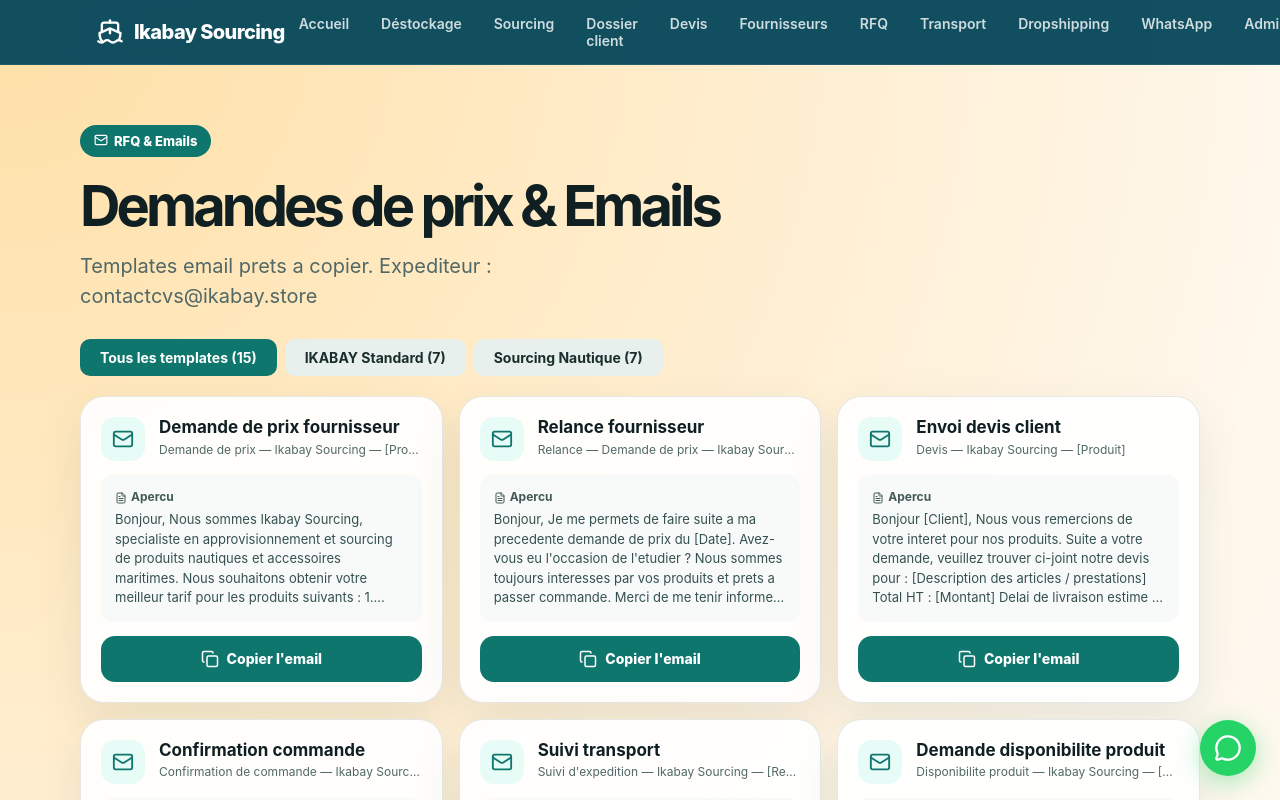
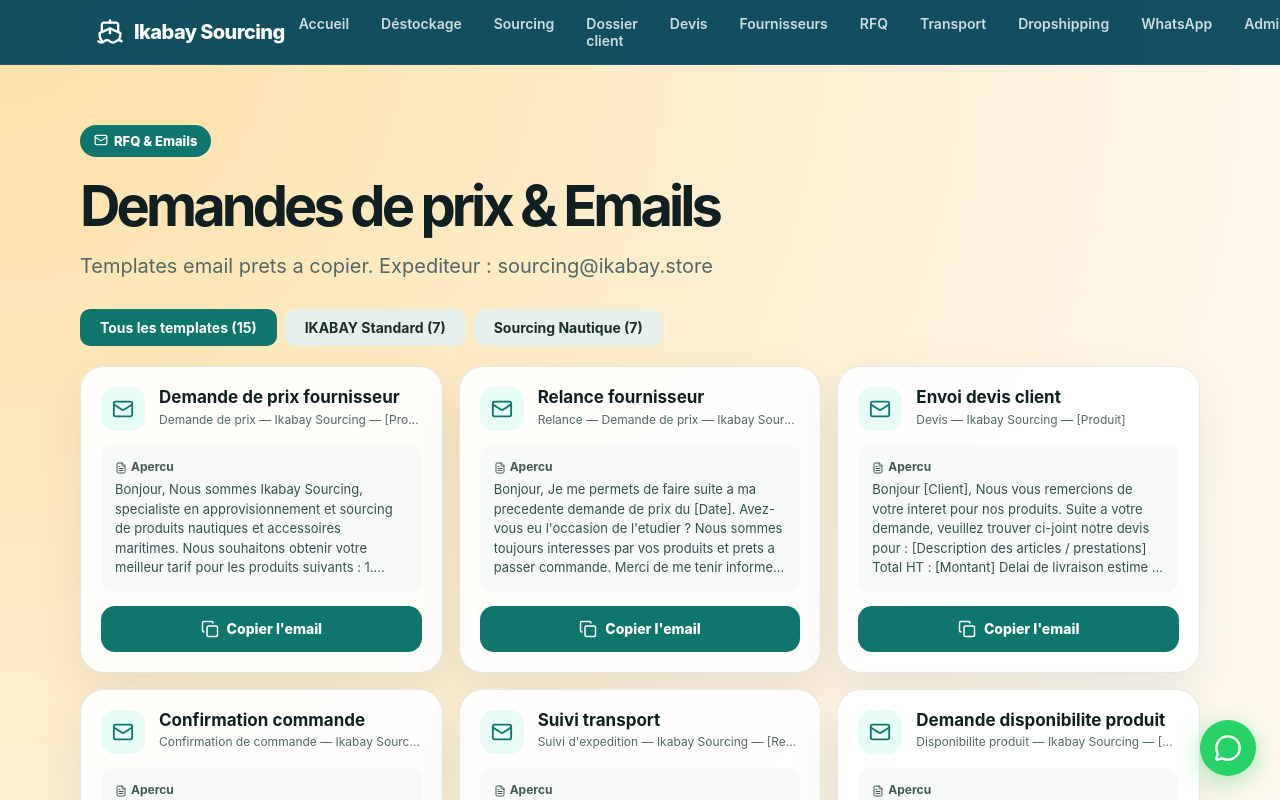
Before and after one commit to CVlad97/IKABAY, a React (Vite) app: page /rfq in a window 1280 px wide. Shown: the top 800 px of the page. Built offline with nearby package versions, Linux system fonts and the light colour scheme; no server answers.

Commit message:
fix: replace contactcvs@ikabay.store with APP_EMAIL from constants

```diff
--- a/src/pages/RfqPage.jsx
+++ b/src/pages/RfqPage.jsx
@@ -3,8 +3,9 @@
   Send, FileText, Copy, Mail, Settings, Clock,
   CheckCircle, AlertCircle, Archive, MessageCircle
 } from 'lucide-react';
+import { APP_EMAIL } from '../utils/constants';
 
-const SOURCING_EMAIL = 'contactcvs@ikabay.store';
+const SOURCING_EMAIL = APP_EMAIL;
 
 const statusList = [
   { id: 'brouillon', label: 'Brouillon', icon: Clock, color: '#92400e', bg: '#fef3c7' },
```
